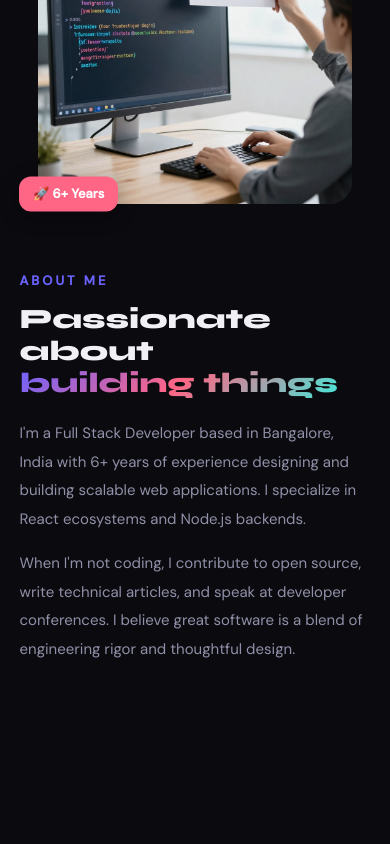
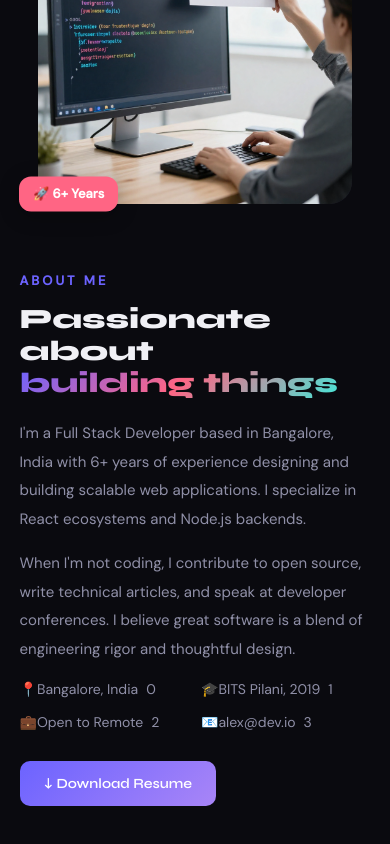
Before and after one commit to Jisap/vite-devportfolio, a React (Vite) app: page / in a window 390 px wide. Shown: the part 1057-1901 px from the top of the page. Before the commit the page ends 1836 px from the top, so only its background shows below. Built offline with nearby package versions, Linux system fonts and the light colour scheme.

Commit message:
feat: add About section component with responsive layout and animated profile elements

```diff
--- a/src/sections/About.jsx
+++ b/src/sections/About.jsx
@@ -79,6 +79,32 @@ const About = () => {
               and speak at developer conferences. I believe great software is a blend of
               engineering rigor and thoughtful design.
             </p>
+
+            <div className='grid grid-cols-2 gap-3 mb-7'>
+              {
+                [
+                  ["📍", "Bangalore, India"],
+                  ["🎓", "BITS Pilani, 2019"],
+                  ["💼", "Open to Remote"],
+                  ["📧", "alex@dev.io"],
+                ].map((i, t) => (
+                  <div
+                    key={t}
+                    className='flex items-center gap-2 text-[14px] text-text2'
+                  >
+                    <span>{i}</span>
+                    <span>{t}</span>
+                  </div>
+                ))
+              }
+            </div>
+
+            <a
+              href="#"
+              className='inline-flex items-center gap-2 bg-[linear-gradient(135deg,var(--accent),#a885f7)] text-white no-underline px-6 py-3 rounded-[10px] text-[14px] font-semibold font-syne'
+            >
+              ↓ Download Resume
+            </a>
           </div>
         </div>
       </section>
```
